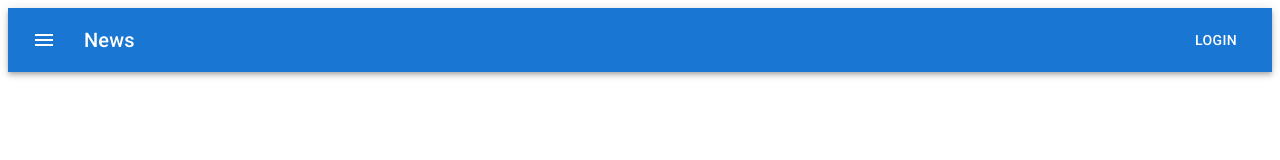
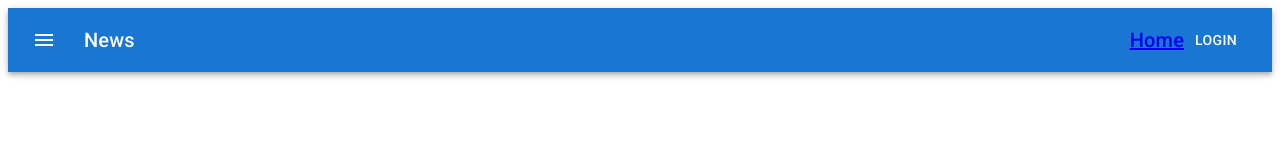
Before and after one commit to CodecoolGlobal/el-proyecte-grande-design-general-HorvathAron, a React (Create React App) app in the folder frontend/: page / in a window 1280 px wide. Shown: the top 160 px of the page. Built offline with nearby package versions, Linux system fonts and the light colour scheme.

Commit message:
create layout

```diff
--- a/frontend/src/Components/NavBar.js
+++ b/frontend/src/Components/NavBar.js
@@ -5,6 +5,7 @@ import Typography from '@mui/material/Typography';
 import Button from '@mui/material/Button';
 import IconButton from '@mui/material/IconButton';
 import MenuIcon from '@mui/icons-material/Menu';
+import { Link } from "react-router-dom";
 
 export default function NavBar() {
   return (
@@ -23,6 +24,10 @@ export default function NavBar() {
           <Typography variant="h6" component="div" sx={{ flexGrow: 1 }}>
             News
           </Typography>
+            <Link to="/">
+              <Typography variant="h6" component="div" sx={{ flexGrow: 1 }}>Home</Typography>
+            </Link>
+            <Link to="/"/>
           <Button color="inherit">Login</Button>
         </Toolbar>
       </AppBar>
```
